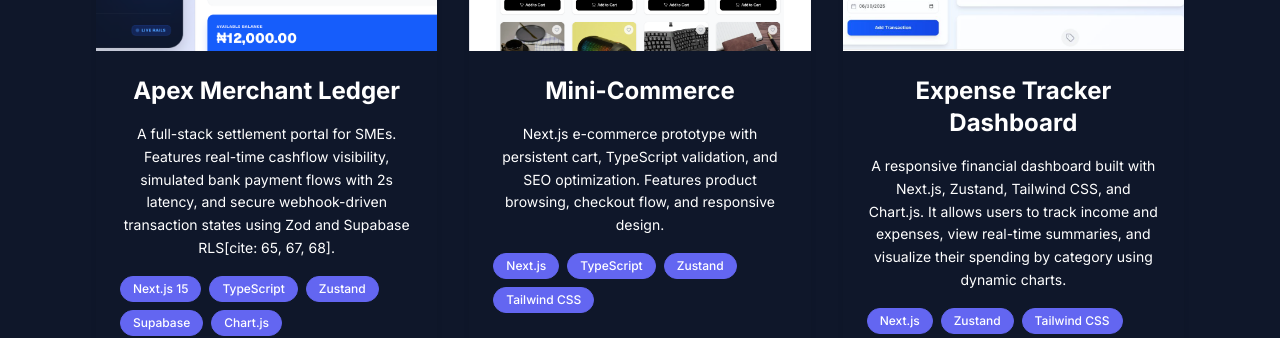
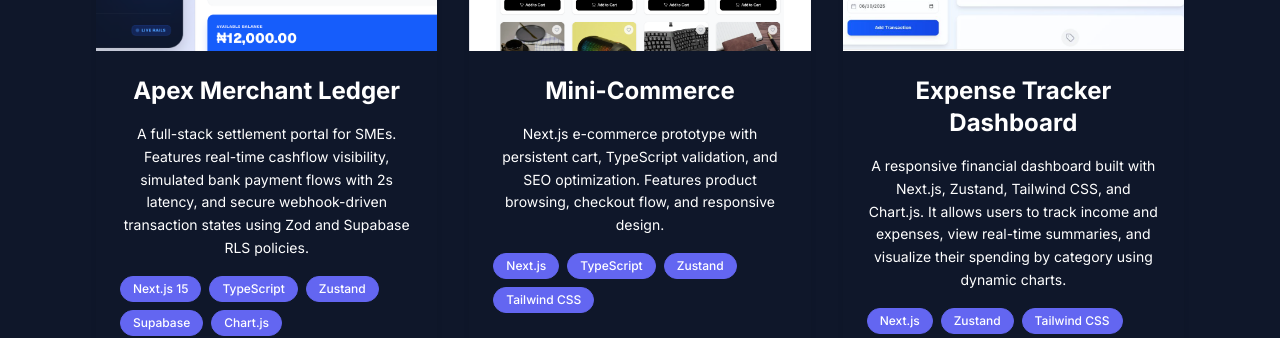
Before and after one commit to A-n-u-O/Anu-s-Portfolio, a Next.js app: page / in a window 1280 px wide. Shown: the part 2560-2898 px from the top of the page. Built offline with nearby package versions, Linux system fonts and the light colour scheme.

Commit message:
UPDATE: project data

```diff
--- a/src/app/data/projects.ts
+++ b/src/app/data/projects.ts
@@ -4,7 +4,7 @@
   {
     title: "Apex Merchant Ledger",
     description:
-      "A full-stack settlement portal for SMEs. Features real-time cashflow visibility, simulated bank payment flows with 2s latency, and secure webhook-driven transaction states using Zod and Supabase RLS[cite: 65, 67, 68].",
+      "A full-stack settlement portal for SMEs. Features real-time cashflow visibility, simulated bank payment flows with 2s latency, and secure webhook-driven transaction states using Zod and Supabase RLS policies.",
     image: "/assets/images/apex.png",
     alt: "Apex Merchant Ledger Dashboard",
     links: {
```
